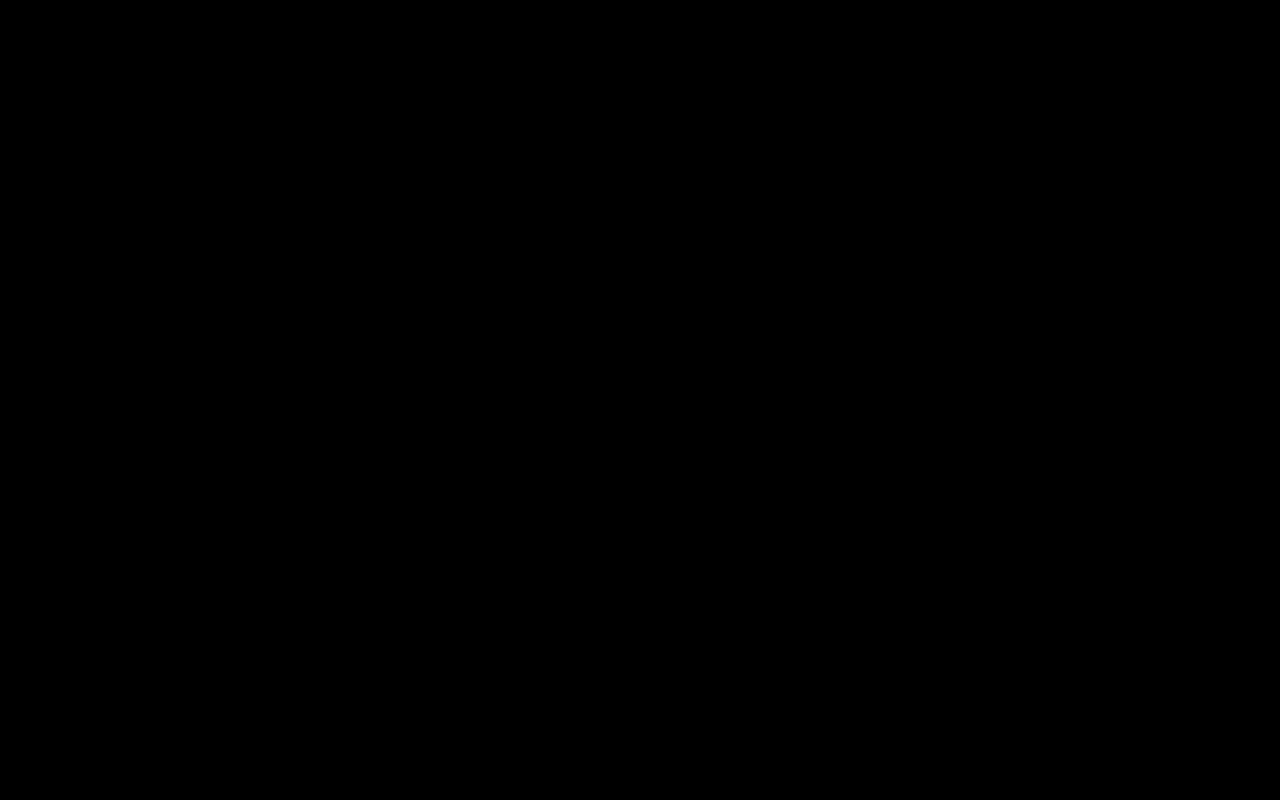
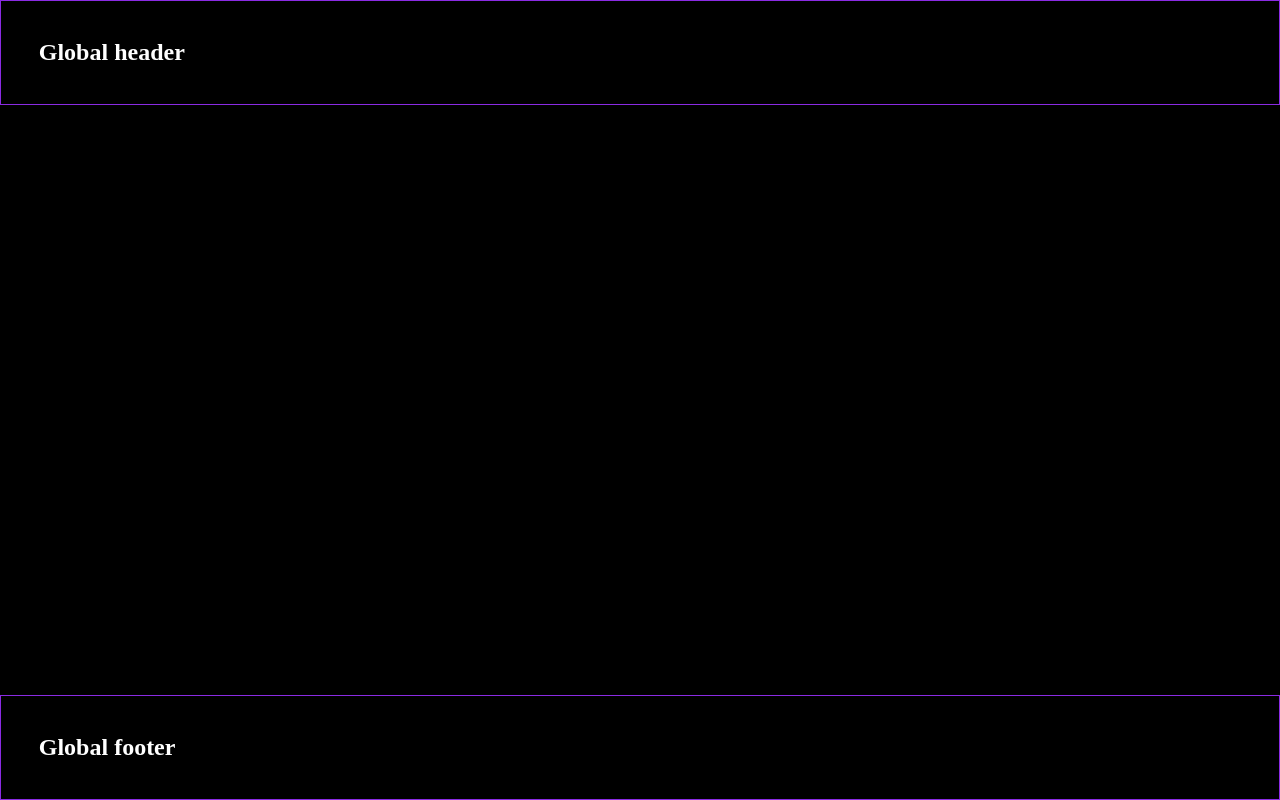
Before and after one commit to AkilaSenanayake/practice-web-nextjs, a Next.js app in the folder my-web/: page /signup in a window 1280 px wide. Built offline with nearby package versions, Linux system fonts and the light colour scheme.

Commit message:
Add header by change layout and change some styles

```diff
--- a/my-web/app/globals.css
+++ b/my-web/app/globals.css
@@ -12,3 +12,17 @@ body{
 h1 {
   color: yellow;
 }
+
+.row {
+  color: white;
+  padding: 1cm;
+  border: 1px solid blueviolet
+}
+
+.wrapper {
+  display: flex;
+  flex-direction: column;
+  justify-content: space-between;
+  min-height: 100vh;
+
+}
--- a/my-web/app/layout.tsx
+++ b/my-web/app/layout.tsx
@@ -25,8 +25,13 @@ export default function RootLayout({
   return (
     <html lang="en">
       <body className={`${geistSans.variable} ${geistMono.variable}`}>
-        {children}
+        <div className="wrapper">
+           <div className="row"><h2>Global header</h2> </div>
+           {children}
+        <div className="row"><h2>Global footer</h2></div>
+        </div>
       </body>
+
     </html>
   );
 }
```
